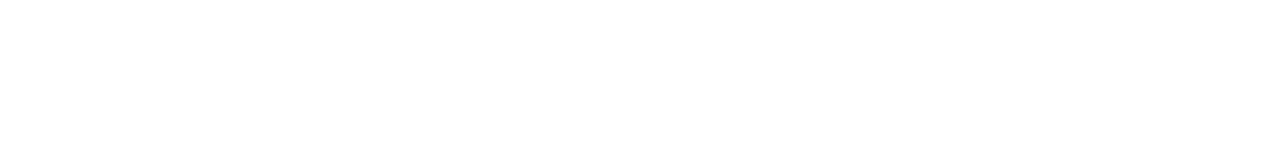
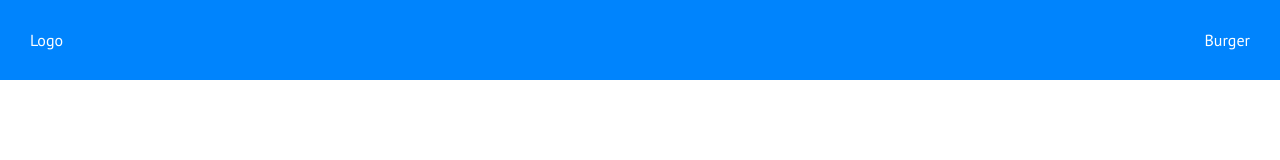
Before and after one commit to patrictobola/htmlcss-responsive-layout, a plain HTML site: page index.html in a window 1280 px wide. Drawn offline with Linux system fonts and the light colour scheme.

Commit message:
row header done

```diff
--- a/css/style.css
+++ b/css/style.css
@@ -14,7 +14,28 @@
   padding: 0;
   box-sizing: border-box;
 }
-/* Generics  */
+/* ! Generics  */
 body {
   font-family: "PT Sans", sans-serif;
 }
+
+/* ! Header */
+header {
+  height: 80px;
+  background-color: var(--blue);
+  color: white;
+}
+.nav-bar {
+  height: 100%;
+  justify-content: space-between;
+  align-items: center;
+  padding: 0 30px;
+}
+
+/* ! Utilities  */
+.flex {
+  display: flex;
+}
+.container {
+  max-width: 1200px;
+}
--- a/index.html
+++ b/index.html
@@ -14,6 +14,14 @@
 </head>
 
 <body>
+    <header>
+        <nav class="nav-bar flex">
+            <div class="nav-bar-left">Logo</div>
+            <div class="nav-bar-right">Burger</div>
+        </nav>
+    </header>
+    <main></main>
+    <footer></footer>
 </body>
 
 </html>
```
